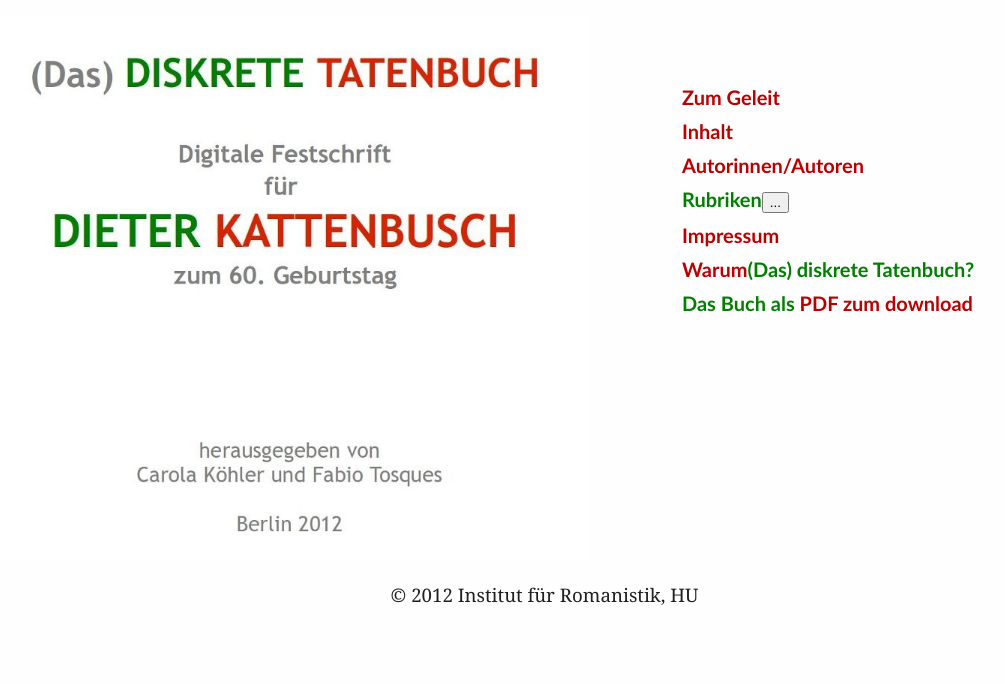
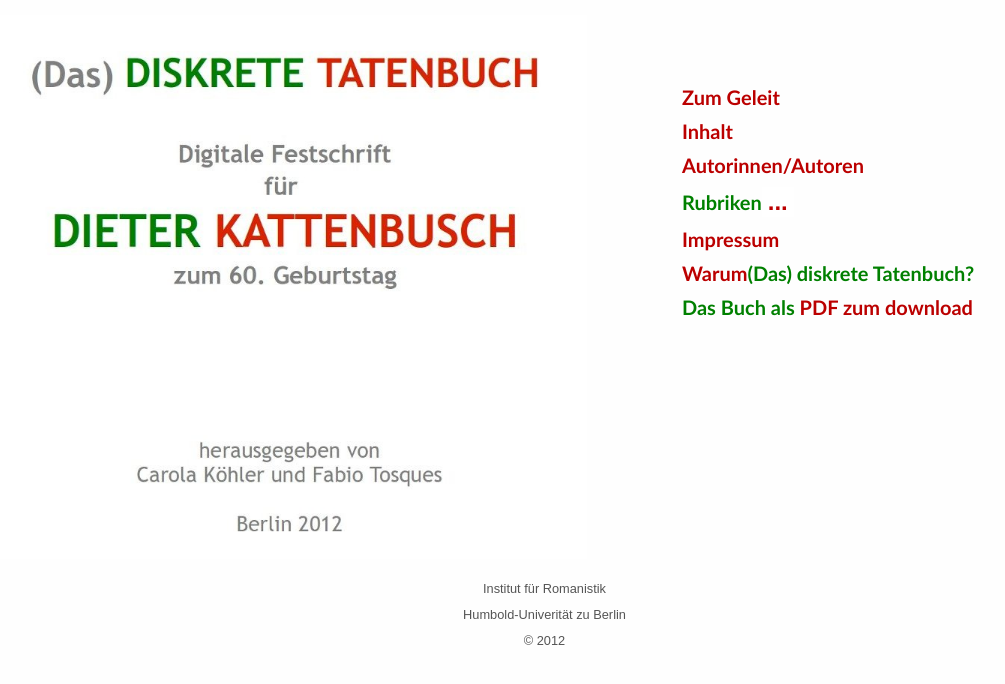
Before and after one commit to abuft/festschrift-kattenbusch, a React (Create React App) app: page / in a window 1280 px wide. Shown: the top 684 px of the page, without its empty margins (133-1138 px from the left). Built offline with nearby package versions, Linux system fonts and the light colour scheme.

Commit message:
Added CSS classes for Rubrik and Footer.

```diff
--- a/src/compoments/Footer.js
+++ b/src/compoments/Footer.js
@@ -3,7 +3,19 @@ function Footer() {
         <div className="grid_5 prefix_5">
             <footer id="page_footer">
                 {/* <!-- Copyright information --> */}
-                <p>&copy; 2012 Institut f&uuml;r Romanistik, HU</p>
+                <p style={
+                    {
+                        fontFamily: "Arial",
+                        fontSize: "0.8em",
+                        color: "#555555"
+                    }
+                }>
+                    Institut f&uuml;r Romanistik
+                    <br />
+                    Humbold-Univerität zu Berlin
+                    <br />
+                    &copy; 2012
+                </p>
             </footer>
         </div>
 
--- a/src/compoments/Inhalt.js
+++ b/src/compoments/Inhalt.js
@@ -103,8 +103,8 @@ function Inhalt(props) {
                         créole mauricien“ – und was sich in 20 Jahren geändert hat</a></p>
                     <p className="bibl">Fabio Tosques: <a href="/tosques">Die frankoprovenzalischen Sprachinseln Faeto und Celle di San Vito in der deutschen Wikipedia – eine Bestandsaufnahme</a></p>
                 </div>
-                <Footer />
             </div>
+            <Footer />
         </div>
     );
 };
--- a/src/compoments/Rubrik.js
+++ b/src/compoments/Rubrik.js
@@ -1,4 +1,5 @@
 import { useState } from "react";
+import classes from "./Rubrik.module.css";
 
 function Rubrik() {
 
@@ -14,7 +15,11 @@ function Rubrik() {
                 <h2 className="header"><a href="/" name="index">Startseite</a></h2>
                 <h2 className="header"><a href="/inhalt">Inhalt</a></h2>
                 <h2 className="header"><a href="/autoren">Autorinnen/Autoren</a></h2>
-                <h2 className="header">Rubriken<button onClick={toggleContentHandler}>...</button></h2>
+                <h2 className="header">Rubriken
+                        <button className={classes.button}
+                        onClick={toggleContentHandler}>...
+                    </button>
+                </h2>
                 {showContent && (
                     <ul className="rubrik">
                         <li><a href="/inhalt#kat1">Dialekte/Varietäten</a></li>
--- /dev/null
+++ b/src/compoments/Rubrik.module.css
@@ -0,0 +1,7 @@
+button {
+    background-color: #FFFFFF;
+    color: #BB0000;
+    border: none;
+    font-size: 24px;
+    font-weight: bold;
+}
--- a/src/compoments/Start.js
+++ b/src/compoments/Start.js
@@ -2,6 +2,7 @@ import React, { useState } from "react";
 import titlePic from "../images/titel/titelbild.jpg";
 import titleAudio from "../videos/titel/titelfilm_silent.mp4"
 import Footer from "./Footer";
+import classes from "./Rubrik.module.css";
 
 function Start() {
 
@@ -30,9 +31,13 @@ function Start() {
                             <h2 className="header"><a href="/geleitwort">Zum Geleit</a></h2>
                             <h2 className="header"><a href="/inhalt">Inhalt</a></h2>
                             <h2 className="header"><a href="/autoren">Autorinnen/Autoren</a></h2>
-                            <h2 className="header">Rubriken<button onClick={toggleContentHandler}>...</button></h2>
+                            <h2 className="header">Rubriken
+                                <button className={classes.button}
+                                    onClick={toggleContentHandler}>...
+                                </button>
+                            </h2>
                             {showContent && (
-                                <ul>
+                                <ul className="rubrik">
                                     <li><a href="/inhalt#kat1">Dialekte/Varietäten</a></li>
                                     <li><a href="/inhalt#kat2">Kulturgeschichte</a></li>
                                     <li><a href="/inhalt#kat3">Ladinisch/Rätoromanisch</a></li>
```
Also changed, not shown: 1 other file (tests, documents, lock files or other folders).
